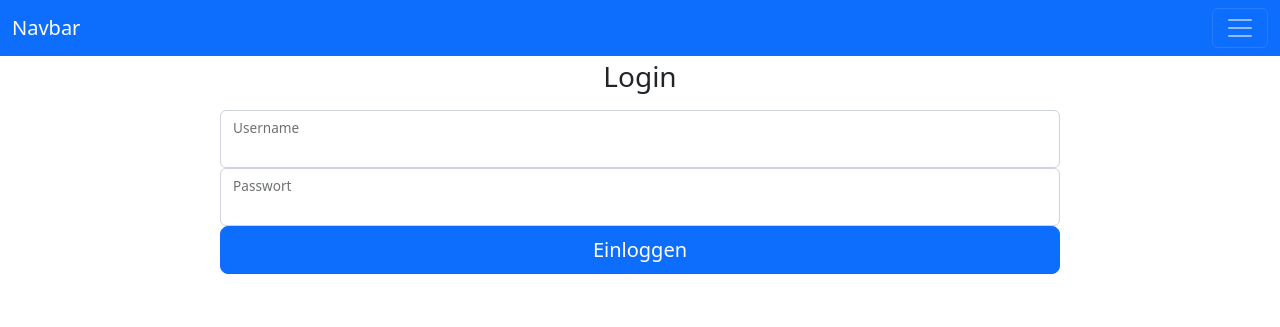
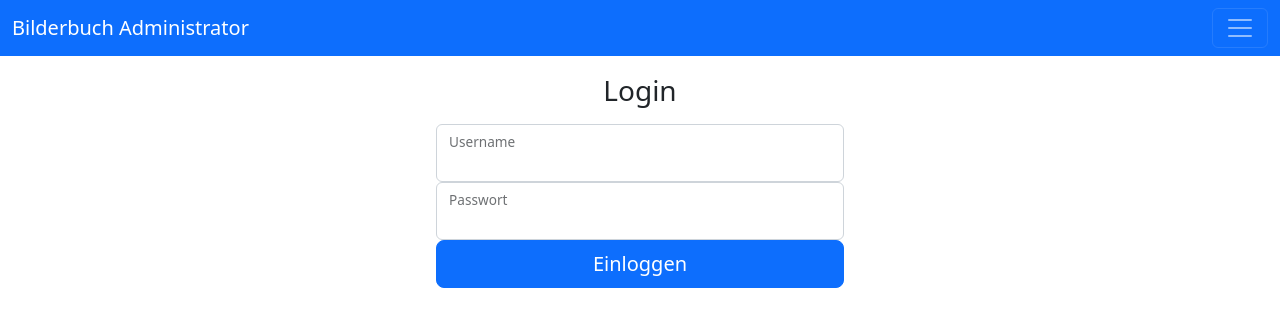
Before and after one commit to Mottschi/bilderbuch, a Django app: page /sysadmin/login in a window 1280 px wide. Shown: the top 327 px of the page. Run offline with Django 4.2, Linux system fonts and the light colour scheme.

Commit message:
Neue Navbar, Layout für Forms

```diff
--- a/administrator/templates/administrator/layout.html
+++ b/administrator/templates/administrator/layout.html
@@ -15,22 +15,23 @@
     {% endblock %}
 </head>
 <body>
-    <nav class="navbar navbar-dark bg-primary">
+      <div style="height: 70px;"> <!-- Required for spacing content under the fixed navbar -->
+      <nav class="navbar navbar-dark bg-primary fixed-top">
         <div class="container-fluid">
-          <a class="navbar-brand" href="#">Navbar</a>
-          <button class="navbar-toggler" type="button" data-bs-toggle="collapse" data-bs-target="#navbarSupportedContent" aria-controls="navbarSupportedContent" aria-expanded="false" aria-label="Toggle navigation">
+          <a class="navbar-brand" href="#">Bilderbuch Administrator</a>
+          <button class="navbar-toggler" type="button" data-bs-toggle="offcanvas" data-bs-target="#offcanvasNavbar" aria-controls="offcanvasNavbar">
             <span class="navbar-toggler-icon"></span>
           </button>
-            <div class="collapse navbar-collapse" id="navbarSupportedContent">
-              <div class="row py-2">
-                <div class="col-8"></div>
-                <div class="col-4 border rounded-3">
-                  <ul class="navbar-nav me-auto mb-2 mb-lg-0">
+          <div class="offcanvas offcanvas-end bg-primary text-bg-dark" tabindex="-1" id="offcanvasNavbar" aria-labelledby="offcanvasNavbarLabel">
+            <div class="offcanvas-header">
+              <h5 class="offcanvas-title" id="offcanvasNavbarLabel">Offcanvas</h5>
+              <button type="button" class="btn-close" data-bs-dismiss="offcanvas" aria-label="Close"></button>
+            </div>
+            <div class="offcanvas-body">
+              <ul class="navbar-nav justify-content-end flex-grow-1 pe-3">
                 <li class="nav-item">
                   <a class="nav-link active" aria-current="page" href="{%url 'administrator:betreiberliste'%} ">Betreiber</a>
                 </li>
-
-                  </ul>
                 <div class="container-fluid d-flex justify-content-end navbar font-monospace">
                   <div><a class="nav-link px-1" href="#">Impressum</a></div>
                   <div><a class="nav-link px-1" href="#">Datenschutz</a></div>
@@ -41,10 +42,8 @@
             </div>
           </div>
         </div>
+      </nav>
     </div>
-      </nav>
-
-
 
 
     {% if messages %}
--- a/administrator/templates/administrator/login.html
+++ b/administrator/templates/administrator/login.html
@@ -9,7 +9,7 @@
 <main class="form-signin w-100 m-auto text-center">
     <div class="row">
         <div class="col"></div>
-        <div class="col-8">
+        <div class="col-sm">
             <h1 class="h3 mb-3 fw-normal">Login</h1>
 
             <form method='POST'>
--- a/administrator/templates/administrator/newbetreiber.html
+++ b/administrator/templates/administrator/newbetreiber.html
@@ -7,6 +7,9 @@
 
 {% block content %}
     <h1>Betreiber erstellen</h1>
+    <div class="row">
+        <div class ="col-2"></div>
+        <div class="col-md">
             <form method='POST'>
                 {% csrf_token %}
                 <!-- {{ form.as_p }} -->
@@ -39,4 +42,7 @@
                     </a>
                 </div>
             </form>
+        </div>
+        <div class="col-2"></div>
+    </div>
 {% endblock content %}
```
Also changed, not shown: administrator/templates/administrator/editbetreiber.html (+6 -1 lines). Lines whose indentation alone changed are shown as unchanged.
